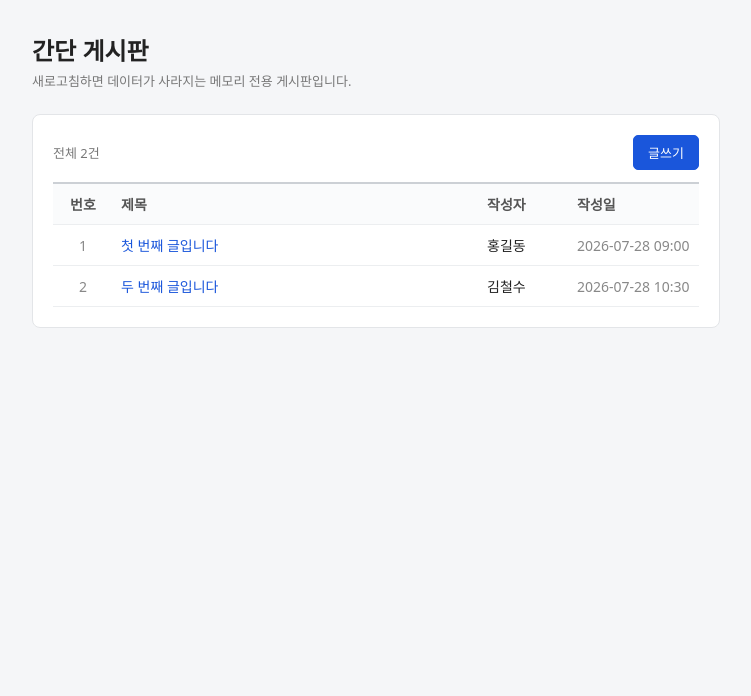
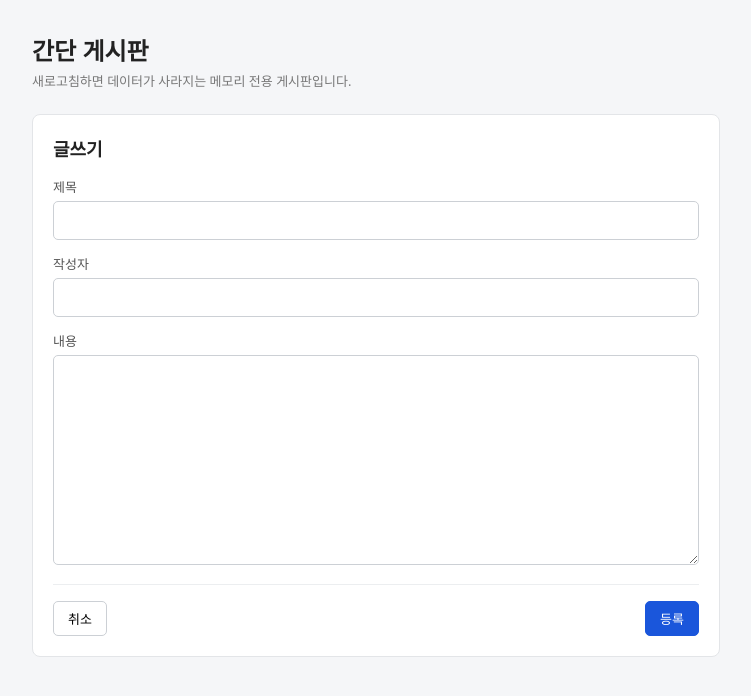
Before and after one commit to bcg-cjpark/gitlab-test, a React (Vite) app: page / in a window 1280 px wide. Both pictures are taken after a click on the button "글쓰기". Shown: the top 696 px of the page, without its empty margins (264-1015 px from the left). Built offline with nearby package versions, Linux system fonts and the light colour scheme.

Commit message:
feat: 게시글 작성/수정 폼 추가

```diff
--- a/src/App.jsx
+++ b/src/App.jsx
@@ -2,10 +2,11 @@ import { useState } from 'react'
 import usePosts from './hooks/usePosts'
 import PostList from './components/PostList'
 import PostDetail from './components/PostDetail'
+import PostForm from './components/PostForm'
 
 export default function App() {
-  const { posts, removePost, getPost } = usePosts()
-  // 'list' | 'detail'
+  const { posts, addPost, updatePost, removePost, getPost } = usePosts()
+  // 'list' | 'detail' | 'write' | 'edit'
   const [view, setView] = useState('list')
   const [selectedId, setSelectedId] = useState(null)
 
@@ -16,6 +17,16 @@ export default function App() {
 
   const goDetail = (id) => {
     setSelectedId(id)
+    setView('detail')
+  }
+
+  const handleCreate = (values) => {
+    const created = addPost(values)
+    goDetail(created.id)
+  }
+
+  const handleUpdate = (values) => {
+    updatePost(selectedId, values)
     setView('detail')
   }
 
@@ -32,14 +43,22 @@ export default function App() {
       </header>
       <main className="app-body">
         {view === 'list' && (
-          <PostList posts={posts} onSelect={goDetail} onWrite={() => {}} />
+          <PostList posts={posts} onSelect={goDetail} onWrite={() => setView('write')} />
         )}
         {view === 'detail' && (
           <PostDetail
             post={getPost(selectedId)}
             onBack={goList}
-            onEdit={() => {}}
+            onEdit={() => setView('edit')}
             onRemove={handleRemove}
+          />
+        )}
+        {view === 'write' && <PostForm onSubmit={handleCreate} onCancel={goList} />}
+        {view === 'edit' && (
+          <PostForm
+            post={getPost(selectedId)}
+            onSubmit={handleUpdate}
+            onCancel={() => setView('detail')}
           />
         )}
       </main>
--- /dev/null
+++ b/src/components/PostForm.jsx
@@ -0,0 +1,47 @@
+import { useState } from 'react'
+
+export default function PostForm({ post, onSubmit, onCancel }) {
+  const isEdit = Boolean(post)
+  const [title, setTitle] = useState(post?.title ?? '')
+  const [author, setAuthor] = useState(post?.author ?? '')
+  const [content, setContent] = useState(post?.content ?? '')
+
+  const handleSubmit = (e) => {
+    e.preventDefault()
+    if (!title.trim() || !author.trim()) {
+      window.alert('제목과 작성자를 입력해 주세요.')
+      return
+    }
+    onSubmit({ title: title.trim(), author: author.trim(), content })
+  }
+
+  return (
+    <form className="post-form" onSubmit={handleSubmit}>
+      <h2 className="form-title">{isEdit ? '글 수정' : '글쓰기'}</h2>
+
+      <label className="field">
+        <span>제목</span>
+        <input value={title} onChange={(e) => setTitle(e.target.value)} maxLength={100} />
+      </label>
+
+      <label className="field">
+        <span>작성자</span>
+        <input value={author} onChange={(e) => setAuthor(e.target.value)} maxLength={20} />
+      </label>
+
+      <label className="field">
+        <span>내용</span>
+        <textarea rows={10} value={content} onChange={(e) => setContent(e.target.value)} />
+      </label>
+
+      <div className="actions">
+        <button type="button" className="btn" onClick={onCancel}>
+          취소
+        </button>
+        <button type="submit" className="btn primary">
+          {isEdit ? '수정' : '등록'}
+        </button>
+      </div>
+    </form>
+  )
+}
--- a/src/index.css
+++ b/src/index.css
@@ -167,3 +167,38 @@ body {
   display: flex;
   gap: 8px;
 }
+
+/* 폼 */
+.form-title {
+  margin: 0 0 16px;
+  font-size: 18px;
+}
+
+.field {
+  display: block;
+  margin-bottom: 14px;
+}
+
+.field > span {
+  display: block;
+  margin-bottom: 5px;
+  font-size: 13px;
+  color: #555;
+}
+
+.field input,
+.field textarea {
+  width: 100%;
+  padding: 9px 10px;
+  border: 1px solid #ccd0d5;
+  border-radius: 5px;
+  font-family: inherit;
+  font-size: 14px;
+  resize: vertical;
+}
+
+.field input:focus,
+.field textarea:focus {
+  outline: none;
+  border-color: #1a56db;
+}
```
